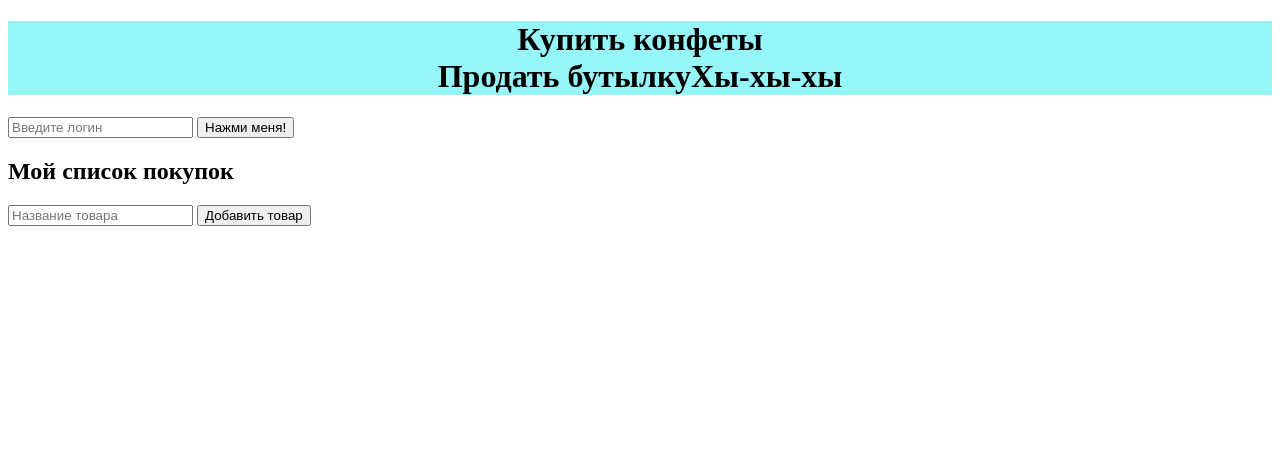
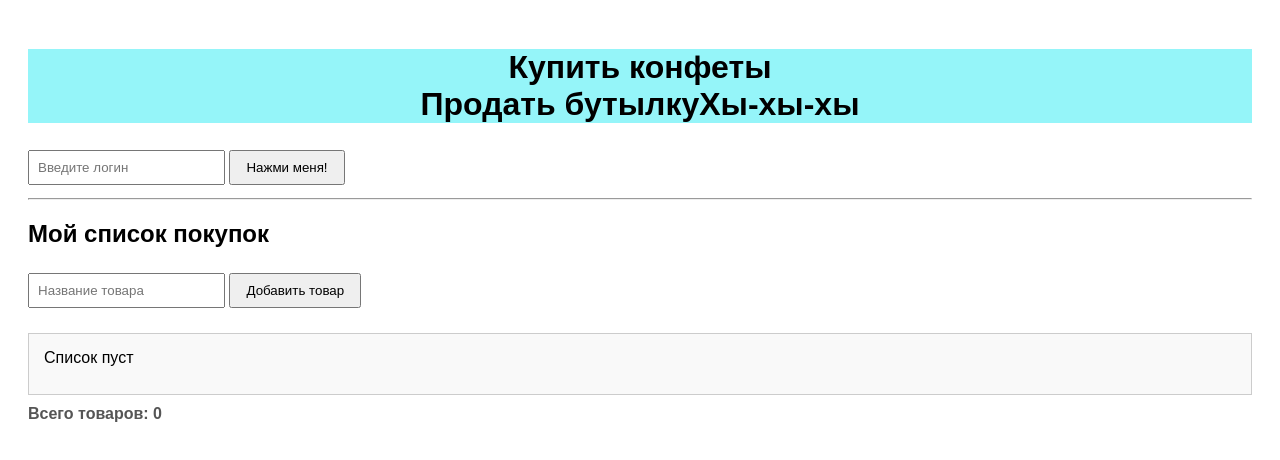
Before and after one commit to davidrabbit28-maker/proekt, a plain HTML site: page js/Project_js/lesson1.html in a window 1280 px wide. Drawn offline with Linux system fonts and the light colour scheme.

Commit message:
Update lesson1.html

```diff
--- a/js/Project_js/lesson1.html
+++ b/js/Project_js/lesson1.html
@@ -1,117 +1,111 @@
 <!DOCTYPE html>
-
 <html>
-
-
 <head>
-        <title>
-            Эксперименты в АшТиЭмель
-        </title>
+    <title>Эксперименты в АшТиЭмель</title>
     <style>
         h1 {
             background: rgba(72, 238, 244, 0.578);
             text-align: center;
         }
+        body {
+            font-family: sans-serif;
+            padding: 20px;
+        }
+        input {
+            padding: 8px;
+            margin: 5px 0;
+        }
+        button {
+            padding: 8px 15px;
+            margin: 5px 5px 5px 0;
+            cursor: pointer;
+        }
+        #list_display {
+            margin-top: 20px;
+            padding: 15px;
+            border: 1px solid #ccc;
+            background: #f9f9f9;
+            min-height: 30px;
+            text-align: left;
+        }
+        .counter {
+            margin-top: 10px;
+            font-weight: bold;
+            color: #555;
+        }
     </style>
 </head>
+<body>
+    <h1 id="output">Купить audi</h1>
+    <input type="text" id="user_input" placeholder="Введите логин">
+    <button onclick="show()">Нажми меня!</button>
 
-    <body>
-        <h1 id="output">
-            Купить audi
-
-        </h1>
-
-        <input type="text" id="user_input" placeholder="Введите логин">
+    <hr>
 
 
-
-        <button onclick="show()">
-            Нажми меня!
-        </button>
-
-        <h2>
-            Мой список покупок
-        </h2>
-
+    <h2>Мой список покупок</h2>
     <input type="text" id="shop" placeholder="Название товара">
+    <button onclick="add_item()">Добавить товар</button>
 
 
-        <button onclick="add_item()">
-            Добавить товар
-        </button>
+    <div id="list_display">Список пуст</div>
 
+
+    <div id="counter" class="counter">Всего товаров: 0</div>
 
     <script>
 
-
-
         let a = "Хы-хы-хы";
         let outputdiv = document.getElementById("output");
-            outputdiv.innerHTML = "Купить конфеты"
-            outputdiv.innerHTML = outputdiv.innerHTML + "<br>Продать бутылку" + a
+        outputdiv.innerHTML = "Купить конфеты";
+        outputdiv.innerHTML = outputdiv.innerHTML + "<br>Продать бутылку" + a;
 
         function show(){
             let input_value = document.getElementById("user_input").value;
 
-
             if (input_value === ""){
-                    outputdiv.innerHTML = "Проверяем информацию"
-                    outputdiv.style.color = "blue"
-
+                outputdiv.innerHTML = "Проверяем информацию";
+                outputdiv.style.color = "blue";
             } else{
-                    outputdiv.innerHTML = "Неправильный логин"
-                    outputdiv.style.color = "red"
+                outputdiv.innerHTML = "Неправильный логин";
+                outputdiv.style.color = "red";
+            }
+            console.log("Функция show вызвана");
         }
 
-                console.log("Функция show вызвана");
+
+        let items_added = []; // Массив хранится ГЛОБАЛЬНО, чтобы не сбрасывался
+
+
+        function render() {
+            let display = document.getElementById("list_display");
+            let counter = document.getElementById("counter");
+
+            if (items_added.length === 0) {
+                display.innerHTML = "Список пуст";
+            } else {
+                // join("<br>") превращает массив ["Хлеб", "Молоко"] в строку "Хлеб<br>Молоко"
+                display.innerHTML = items_added.join("<br>");
             }
-            // // // // //
-            let items_added = [];
+
+
+            counter.innerHTML = "Всего товаров: " + items_added.length;
+        }
 
         function add_item(){
             let input = document.getElementById("shop");
             let value = input.value;
+
+
+            if (value !== "") {
                 items_added.push(value);
                 input.value = "";
-                // render();
-            };
-            console.log(items_added)
+                render();
+            }
+        }
+
+        render();
 
     </script>
 </body>
-
-
-
-
-
-
-
-
-
-
-
-
-
-
-
-
-
-
-
-
-
-
-
-
-
-
-
-
-
-
-
-
-
-
-
 </html>
```
Lines whose indentation alone changed are shown as unchanged.
